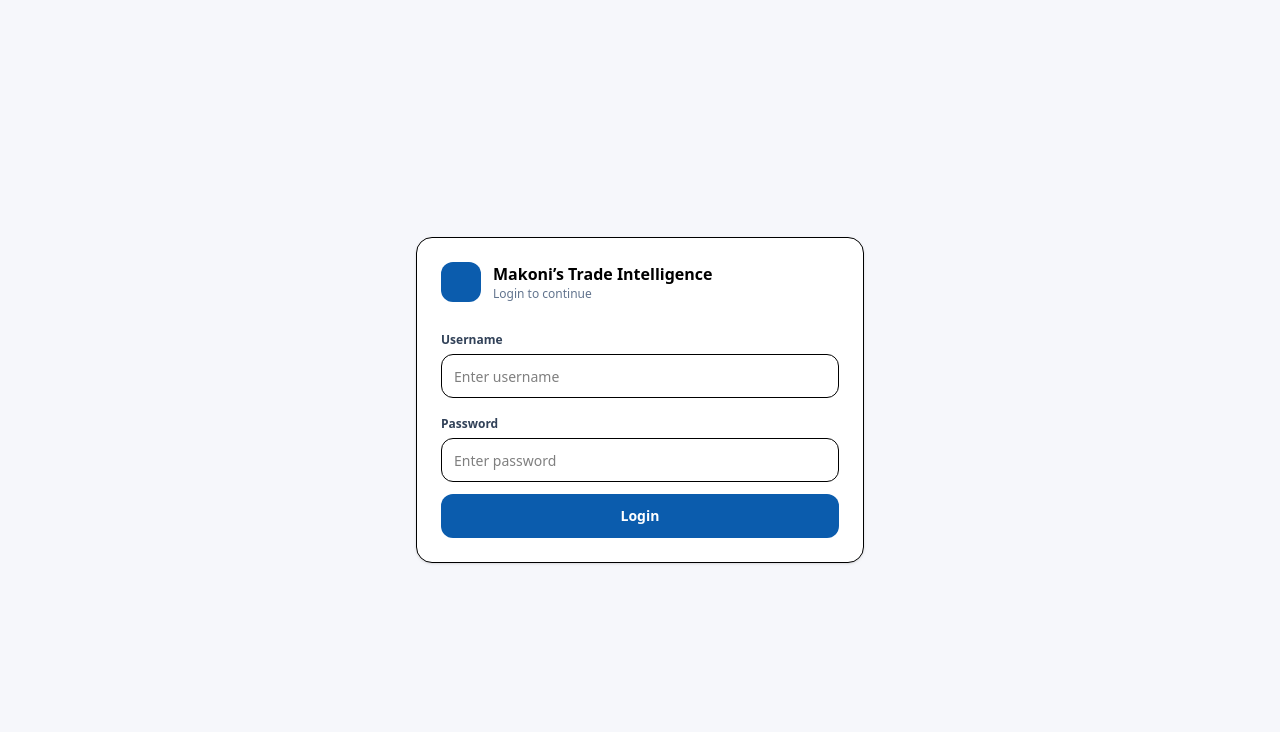
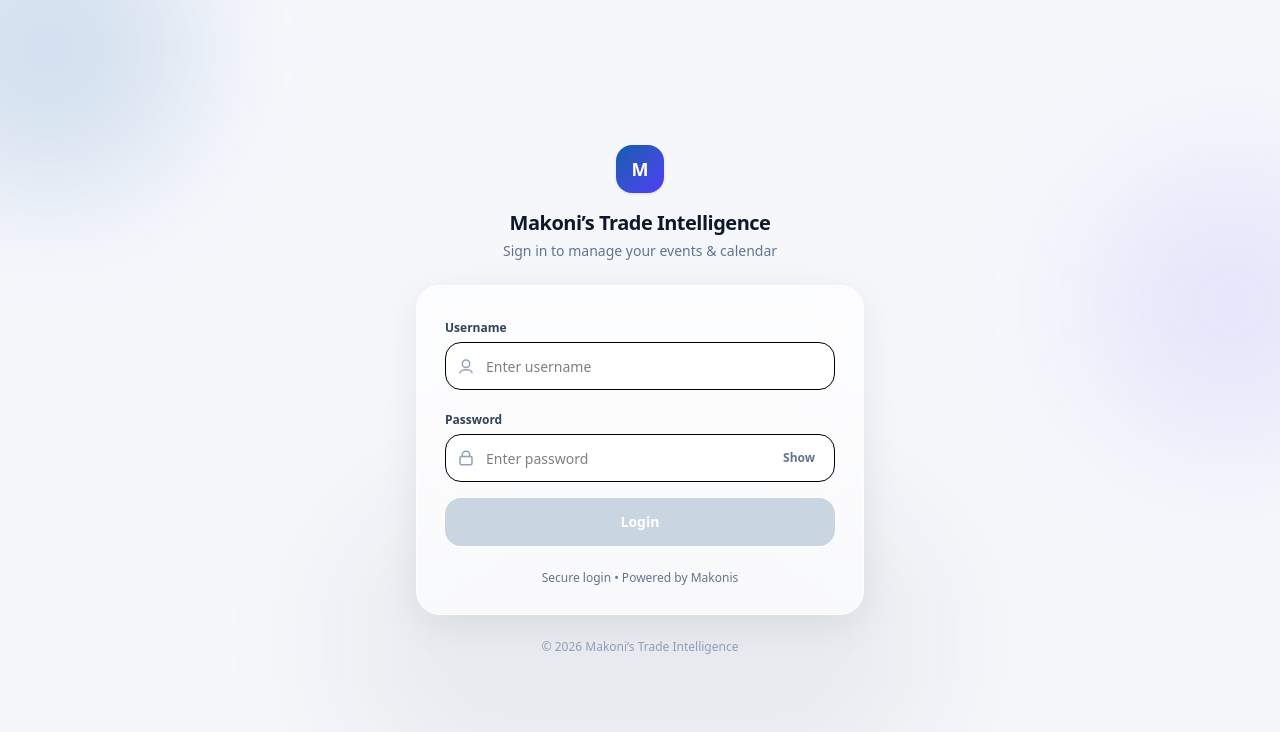
Before and after one commit to sankeerth-m-p/makoCalender, a React (Vite) app: page / in a window 1280 px wide. Shown: the top 732 px of the page. Built offline with nearby package versions, Linux system fonts and the light colour scheme.

Commit message:
Feat : updated UI

```diff
--- a/src/LoginPage.tsx
+++ b/src/LoginPage.tsx
@@ -1,4 +1,4 @@
-import React, { useState } from "react";
+import React, { useMemo, useState } from "react";
 
 interface Session {
   username: string;
@@ -10,16 +10,29 @@ type LoginPageProps = {
   onShowRegister: () => void;
 };
 
-export default function LoginPage({ onLogin, onShowRegister }: LoginPageProps) {
+export default function LoginPage({ onLogin }: LoginPageProps) {
   const [username, setUsername] = useState<string>("");
   const [password, setPassword] = useState<string>("");
   const [error, setError] = useState<string>("");
+  const [loading, setLoading] = useState(false);
+  const [showPass, setShowPass] = useState(false);
+
+  const canSubmit = useMemo(() => {
+    return username.trim().length > 0 && password.trim().length > 0 && !loading;
+  }, [username, password, loading]);
 
   async function submit(e: React.FormEvent<HTMLFormElement>) {
     e.preventDefault();
     setError("");
 
+    if (!username.trim() || !password.trim()) {
+      setError("Username and password are required.");
+      return;
+    }
+
     try {
+      setLoading(true);
+
       const res = await fetch("https://backend-m7hv.onrender.com/auth/login", {
         method: "POST",
         headers: { "Content-Type": "application/json" },
@@ -37,14 +50,6 @@ export default function LoginPage({ onLogin, onShowRegister }: LoginPageProps) {
 
       const data = await res.json();
 
-      // ✅ Dummy login (your example style)
-
-
-      if (!username.trim() || !password.trim()) {
-        setError("Username and password are required.");
-        return;
-      }
-
       const session: Session = {
         username: data.username,
         token: data.token,
@@ -54,76 +59,167 @@ export default function LoginPage({ onLogin, onShowRegister }: LoginPageProps) {
       onLogin(session);
     } catch (err) {
       setError("Server not reachable");
+    } finally {
+      setLoading(false);
     }
   }
 
   return (
-    <div className="min-h-screen bg-[#f6f7fb] flex items-center justify-center px-4">
-      <div className="w-full max-w-md rounded-2xl border bg-white p-6 shadow-sm">
-        <div className="flex items-center gap-3">
-          <div className="h-10 w-10 rounded-xl bg-[#0b5cad]" />
-          <div>
-            <div className="text-base font-bold">
+    <div className="min-h-screen relative overflow-hidden bg-[#f6f7fb]">
+      {/* Background */}
+      <div className="absolute inset-0">
+        <div className="absolute -top-24 -left-24 h-72 w-72 rounded-full bg-[#0b5cad]/15 blur-3xl" />
+        <div className="absolute top-40 -right-24 h-72 w-72 rounded-full bg-indigo-500/10 blur-3xl" />
+        <div className="absolute bottom-0 left-1/2 -translate-x-1/2 h-80 w-[38rem] rounded-full bg-slate-900/5 blur-3xl" />
+      </div>
+
+      {/* Content */}
+      <div className="relative z-10 min-h-screen flex items-center justify-center px-4 py-10">
+        <div className="w-full max-w-md">
+          {/* Brand */}
+          <div className="mb-6 text-center">
+            <div className="mx-auto mb-4 flex h-12 w-12 items-center justify-center rounded-2xl bg-gradient-to-br from-[#0b5cad] to-indigo-600 shadow-sm">
+              <span className="text-white font-bold text-lg">M</span>
+            </div>
+            <div className="text-xl font-extrabold tracking-tight text-slate-900">
               Makoni’s Trade Intelligence
             </div>
-            <div className="text-xs text-slate-500">Login to continue</div>
+            <div className="mt-1 text-sm text-slate-500">
+              Sign in to manage your events & calendar
             </div>
           </div>
 
-        <form onSubmit={submit} className="mt-6 space-y-3">
+          {/* Card */}
+          <div className="rounded-3xl border border-white/60 bg-white/70 backdrop-blur-xl shadow-[0_10px_40px_rgba(15,23,42,0.08)]">
+            <div className="p-6 sm:p-7">
+              <form onSubmit={submit} className="space-y-4">
+                {/* Username */}
                 <div>
                   <label className="text-xs font-semibold text-slate-700">
                     Username
                   </label>
+
+                  <div className="mt-1 relative">
+                    <span className="absolute left-3 top-1/2 -translate-y-1/2 text-slate-400">
+                      {/* user icon */}
+                      <svg
+                        width="18"
+                        height="18"
+                        viewBox="0 0 24 24"
+                        fill="none"
+                        xmlns="http://www.w3.org/2000/svg"
+                      >
+                        <path
+                          d="M20 21C20 18.7909 16.4183 17 12 17C7.58172 17 4 18.7909 4 21"
+                          stroke="currentColor"
+                          strokeWidth="2"
+                          strokeLinecap="round"
+                        />
+                        <path
+                          d="M12 14C14.7614 14 17 11.7614 17 9C17 6.23858 14.7614 4 12 4C9.23858 4 7 6.23858 7 9C7 11.7614 9.23858 14 12 14Z"
+                          stroke="currentColor"
+                          strokeWidth="2"
+                        />
+                      </svg>
+                    </span>
+
                     <input
                       value={username}
                       onChange={(e) => setUsername(e.target.value)}
                       autoComplete="off"
                       name="no-username"
-              className="mt-1 h-11 w-full rounded-xl border bg-white px-3 text-sm outline-none"
+                      className="h-12 w-full rounded-2xl border bg-white px-10 text-sm outline-none transition
+                                 focus:border-[#0b5cad] focus:ring-4 focus:ring-[#0b5cad]/10"
                       placeholder="Enter username"
                     />
                   </div>
+                </div>
 
+                {/* Password */}
                 <div>
                   <label className="text-xs font-semibold text-slate-700">
                     Password
                   </label>
+
+                  <div className="mt-1 relative">
+                    <span className="absolute left-3 top-1/2 -translate-y-1/2 text-slate-400">
+                      {/* lock icon */}
+                      <svg
+                        width="18"
+                        height="18"
+                        viewBox="0 0 24 24"
+                        fill="none"
+                        xmlns="http://www.w3.org/2000/svg"
+                      >
+                        <path
+                          d="M7 10V8C7 5.23858 9.23858 3 12 3C14.7614 3 17 5.23858 17 8V10"
+                          stroke="currentColor"
+                          strokeWidth="2"
+                          strokeLinecap="round"
+                        />
+                        <path
+                          d="M6 10H18C19.1046 10 20 10.8954 20 12V19C20 20.1046 19.1046 21 18 21H6C4.89543 21 4 20.1046 4 19V12C4 10.8954 4.89543 10 6 10Z"
+                          stroke="currentColor"
+                          strokeWidth="2"
+                        />
+                      </svg>
+                    </span>
+
                     <input
                       value={password}
                       onChange={(e) => setPassword(e.target.value)}
-              type="password"
+                      type={showPass ? "text" : "password"}
                       autoComplete="new-password"
                       name="no-password"
-              className="mt-1 h-11 w-full rounded-xl border bg-white px-3 text-sm outline-none"
+                      className="h-12 w-full rounded-2xl border bg-white px-10 pr-12 text-sm outline-none transition
+                                 focus:border-[#0b5cad] focus:ring-4 focus:ring-[#0b5cad]/10"
                       placeholder="Enter password"
                     />
+
+                    <button
+                      type="button"
+                      onClick={() => setShowPass((s) => !s)}
+                      className="absolute right-3 top-1/2 -translate-y-1/2 rounded-lg px-2 py-1 text-xs font-semibold text-slate-500 hover:bg-slate-100"
+                    >
+                      {showPass ? "Hide" : "Show"}
+                    </button>
+                  </div>
                 </div>
 
+                {/* Error */}
                 {error && (
-            <div className="rounded-xl bg-rose-50 px-3 py-2 text-sm text-rose-700">
+                  <div className="rounded-2xl border border-rose-200 bg-rose-50 px-4 py-3 text-sm text-rose-700">
                     {error}
                   </div>
                 )}
 
+                {/* Button */}
                 <button
                   type="submit"
-            className="h-11 w-full rounded-xl bg-[#0b5cad] text-sm font-semibold text-white"
+                  disabled={!canSubmit}
+                  className={`h-12 w-full rounded-2xl text-sm font-semibold text-white transition
+                    ${
+                      canSubmit
+                        ? "bg-gradient-to-r from-[#0b5cad] to-indigo-600 hover:brightness-110 shadow-sm"
+                        : "bg-slate-300 cursor-not-allowed"
+                    }`}
                 >
-            Login
+                  {loading ? "Logging in..." : "Login"}
                 </button>
 
-          {/* <div className="text-center text-xs text-slate-500">
-            Don't have an account?{" "}
-            <button
-              type="button"
-              onClick={onShowRegister}
-              className="font-semibold text-[#0b5cad]"
-            >
-              Register
-            </button>
-          </div> */}
+                {/* Footer */}
+                <div className="pt-2 text-center text-xs text-slate-500">
+                  Secure login • Powered by Makonis
+                </div>
               </form>
+            </div>
+          </div>
+
+          {/* Bottom small text */}
+          <div className="mt-6 text-center text-xs text-slate-400">
+            © {new Date().getFullYear()} Makoni’s Trade Intelligence
+          </div>
+        </div>
       </div>
     </div>
   );
```
Lines whose indentation alone changed are shown as unchanged.
